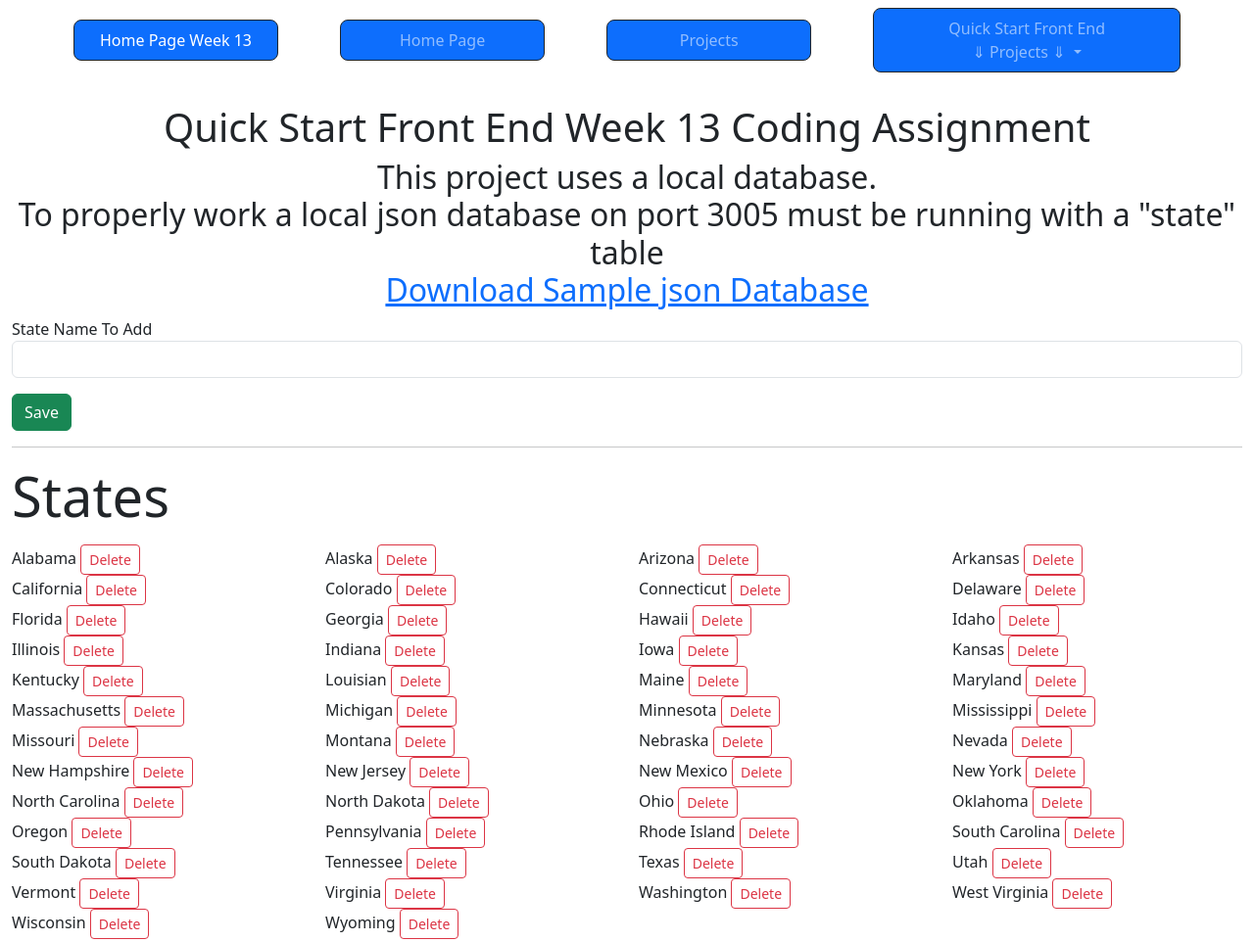
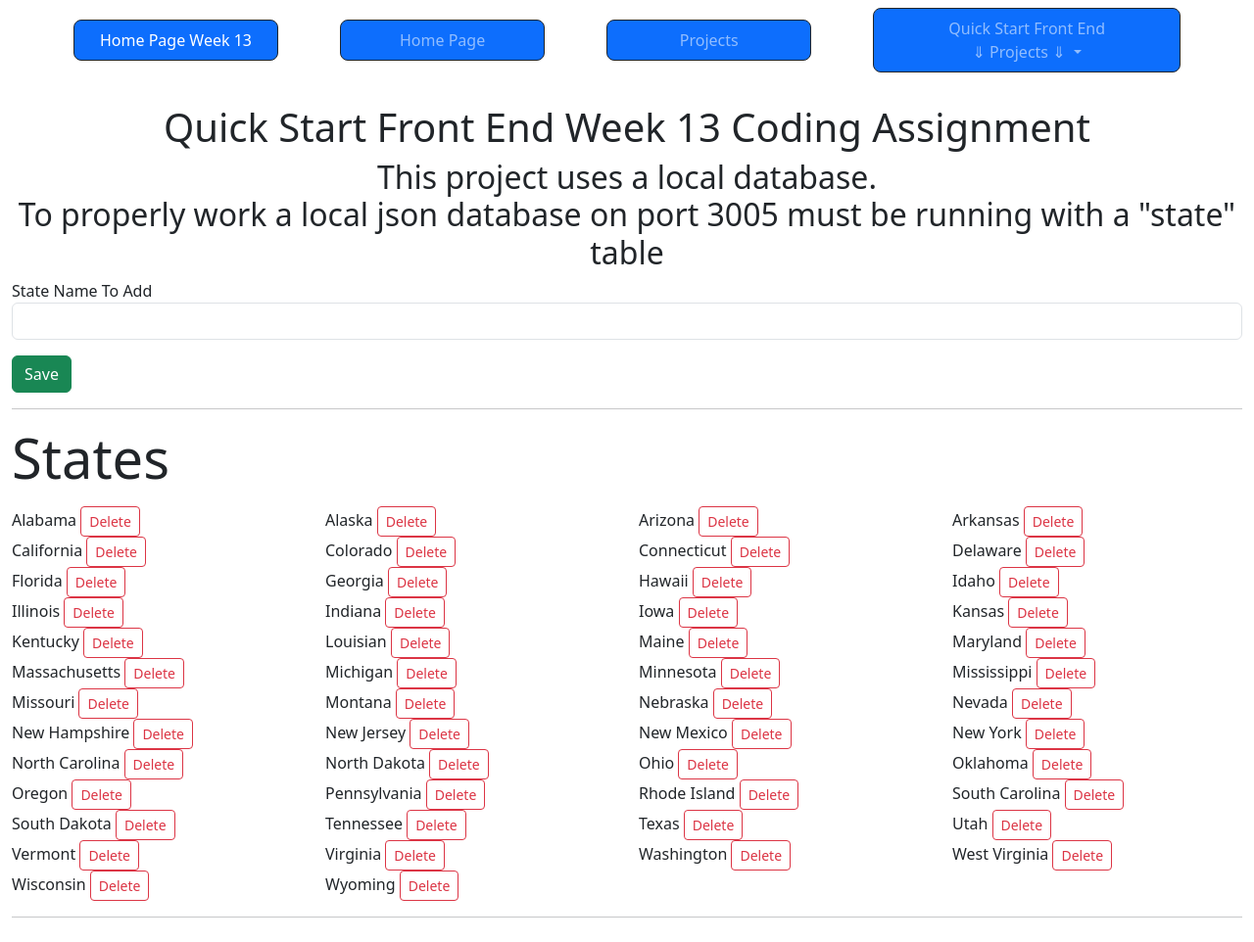
Before and after one commit to blburgen/QuickStartFE13, a website built with Vite: page index.html in a window 1280 px wide. Shown: the top 962 px of the page at 98% size. Built offline with nearby package versions, Linux system fonts and the light colour scheme; data requests are answered from the project's data file.

Commit message:
delete download

```diff
--- a/index.html
+++ b/index.html
@@ -61,7 +61,7 @@
       <h2 class="text-center">
         This project uses a local database.  <br>
         To properly work a local json database on port 3005 must be running with a "state" table <br>
-        <a href="./db.json">Download Sample json Database</a>
+        <!-- <a href="/db.json" download="db">Download Sample json Database</a> -->
       </h2>
       <!-- form to add state to database -->
       <form>
```
